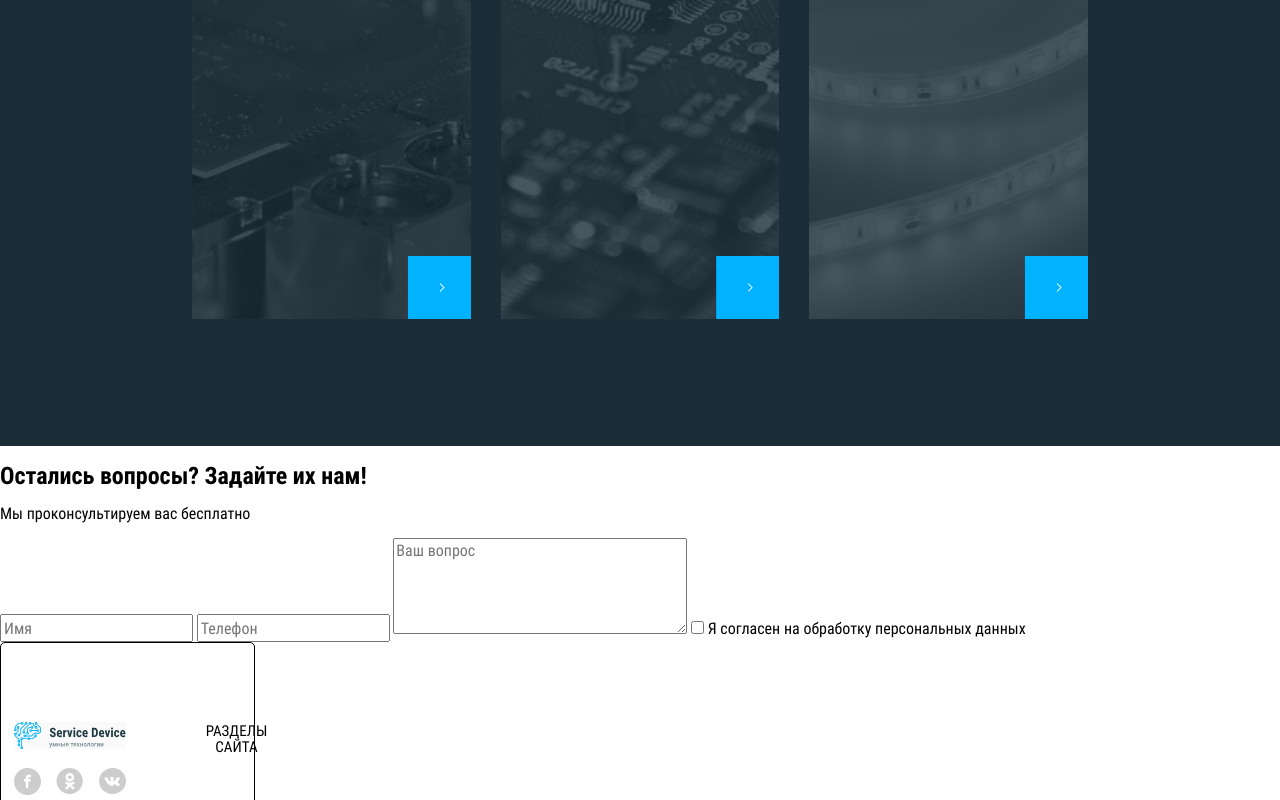
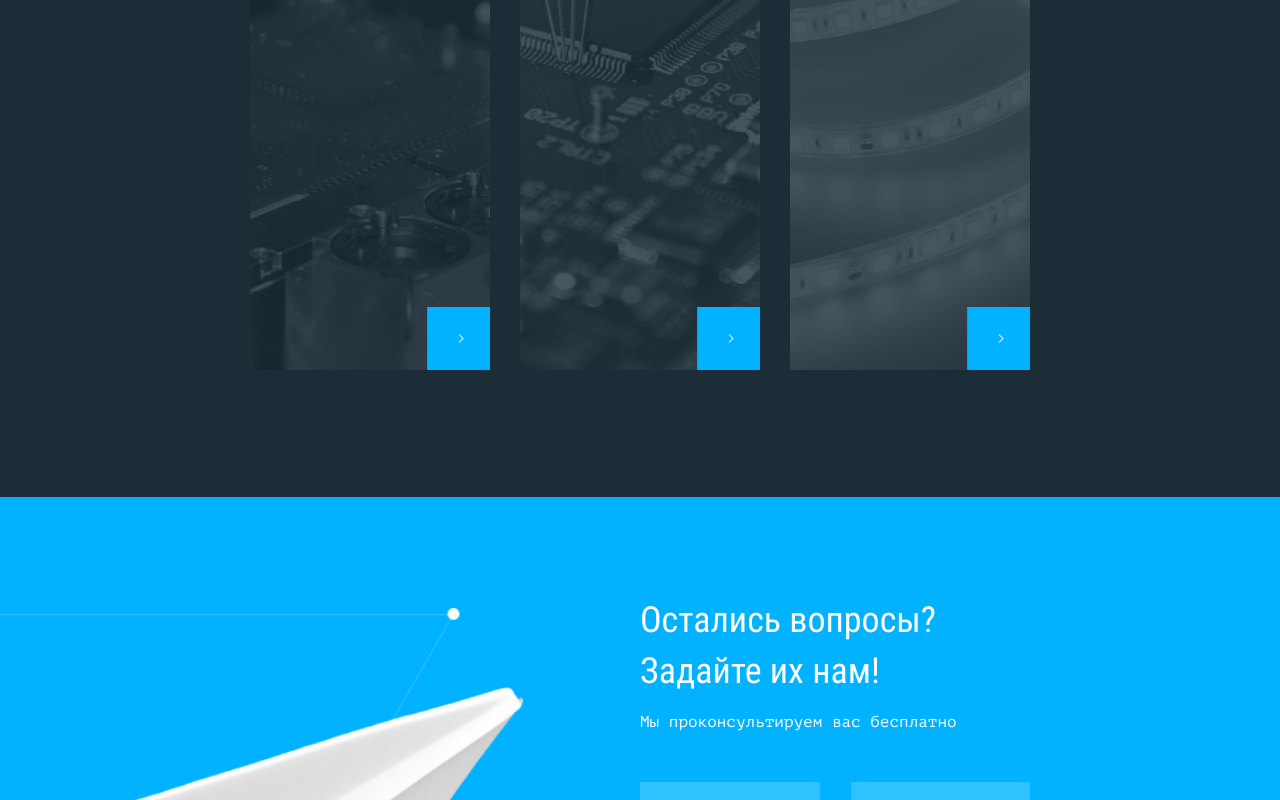
Before and after one commit to 2tankov2/smart-device, a website: page source/index.html in a window 1280 px wide. Shown: the part 2646-3446 px from the top of the page. Drawn offline with nearby package versions, Linux system fonts and the light colour scheme; files that its build step writes are made by us from their sources.

Commit message:
добавляет стилизацию формы в подвале desktop

```diff
--- a/source/index.html
+++ b/source/index.html
@@ -87,23 +87,35 @@
               <p class="products__info">Комплектующие для&nbsp;светотехники</p>
           </a>
         </div>
-      </section>
     </div>
   </main>
 
   <footer class="page-footer">
+    <div class="page-footer__form-question">
+      <div class="form-question__wrapper">
         <section class="form-question">
           <h2 class="visually-hidden">Форма обратной связи</h2>
           <h2>Остались вопросы? Задайте их нам!</h2>
           <p>Мы проконсультируем вас бесплатно</p>
-      <form action="#" method="post">
+          <form class="form-question__add" action="#" method="post">
+            <div class="form-question__item">
               <input name="name" type="text" placeholder="Имя">
               <input name="tel" type="tel" placeholder="Телефон">
+            </div>
             <textarea name="commit" rows="5" cols="33" placeholder="Ваш вопрос"></textarea>
+            <div class="form-question__item">
+              <button class="button button--question" type="submit" value="">
+                Задать вопрос
+              </button>
+              <div class="form-question__checkbox">
                 <input type="checkbox" name="agreement" value="no" id="agree">
                 <label for="agree">Я согласен на обработку персональных данных</label>
-        <button class="button button--question" type="submit" value="Задать вопрос">
+              </div>
+            </div>
           </form>
+        </section>
+      </div>
+    </div>
     <div class="page-footer__wrapper">
       <div class="page-footer__container">
         <a class="page-footer__logo logo">
--- a/source/sass/blocks/advantages.scss
+++ b/source/sass/blocks/advantages.scss
@@ -21,9 +21,6 @@
   padding-left: 45px;
 
   &:first-child {
-    background-color: #00b2ff;
-    color: #ffffff;
-
     &::before {
       content: url("../../img/stopwatch.svg");
       position: absolute;
@@ -60,6 +57,13 @@
       height: 35px;
     }
   }
+
+  &:hover,
+  &:focus,
+  &:active {
+    background-color: #00b2ff;
+    color: #ffffff;
+  }
 }
 
 .advantages__item-title {
--- a/source/sass/blocks/button.scss
+++ b/source/sass/blocks/button.scss
@@ -55,6 +55,12 @@
   margin-top: 20px;
 }
 
+.button--question {
+  width: 270px;
+  padding: 13px;
+  border-color: #ffffff;
+}
+
 @media (max-width: $tablet-width) {
   .button--call {
     display: none;
--- /dev/null
+++ b/source/sass/blocks/form-question.scss
@@ -0,0 +1,124 @@
+.form-question__wrapper {
+  width: 61%;
+  display: flex;
+  justify-content: flex-end;
+  margin: 96px auto 113px;
+}
+
+.form-question {
+  width: 50%;
+  display: flex;
+  flex-direction: column;
+}
+
+.form-question h2 {
+  font-weight: normal;
+  font-size: 36px;
+  line-height: 51px;
+  margin: 0;
+}
+
+.form-question p {
+  font-family: "PT Mono", "Arial", monospace;
+  font-size: 16px;
+  line-height: 22px;
+  margin-bottom: 49px;
+}
+
+.form-question__add {
+  display: flex;
+  flex-direction: column;
+}
+
+.form-question__item {
+  display: flex;
+  align-items: center;
+  margin-bottom: 40px;
+
+  &:first-child input {
+    width: 40%;
+    height: 50px;
+    flex: 1 1 auto;
+  }
+}
+
+.form-question input,
+.form-question textarea {
+  background-color: #30c1ff;
+  border: none;
+
+  &::placeholder {
+    color: #ffffff;
+    font-family: "PT Mono", "Arial", monospace;
+    font-size: 16px;
+    line-height: 22px;
+    padding-left: 17px;
+    padding-top: 14px;
+  }
+}
+
+.form-question__checkbox {
+  display: flex;
+  align-items: center;
+  font-family: "PT Mono", "Arial", monospace;
+  font-size: 14px;
+  line-height: 16px;
+  margin-left: 38px;
+
+  opacity: 0.8;
+}
+
+.form-question__checkbox input[type="checkbox"] {
+  opacity: 0;
+}
+
+.form-question__checkbox label {
+  position: relative;
+  display: inline-block;
+  padding-left: 38px;
+}
+
+.form-question__checkbox label::before,
+.form-question__checkbox label::after {
+  position: absolute;
+  content: "";
+  display: inline-block;
+}
+
+.form-question__checkbox label::before {
+  height: 16px;
+  width: 16px;
+  border: 1px solid #ffffff;
+  left: 0;
+  top: 3px;
+}
+
+.form-question__checkbox label::after {
+  height: 5px;
+  width: 9px;
+  border-left: 1px solid #ffffff;
+  border-bottom: 1px solid #ffffff;
+  transform: rotate(-45deg);
+  left: 4px;
+  top: 7px;
+}
+
+.form-question__checkbox input[type="checkbox"] + label::after {
+  content: none;
+}
+
+.form-question__checkbox input[type="checkbox"]:checked + label::after {
+  content: "";
+}
+
+
+.form-question__item input[type=tel] {
+  margin-left: 31px;
+}
+
+.form-question textarea {
+  width: 100%;
+  height: 154px;
+  box-sizing: border-box;
+  margin-bottom: 43px;
+}
--- a/source/sass/blocks/page-footer.scss
+++ b/source/sass/blocks/page-footer.scss
@@ -53,6 +53,14 @@
 .page-footer__copyright {
   border-top: 1px solid #e5e5e5;
   padding: 14px 0;
+}
+
+.page-footer__form-question {
+  color: #ffffff;
+  background-image: url("../../img/flight.png");
+  background-size: cover;
+  background-repeat: no-repeat;
+  background-position: center;
 }
 
 @media (max-width: $tablet-width) {
--- a/source/sass/blocks/products.scss
+++ b/source/sass/blocks/products.scss
@@ -1,5 +1,5 @@
 .products {
-  width: 70%;
+  width: 61%;
   display: flex;
   flex-direction: column;
   margin: 0 auto;
--- a/source/sass/style.scss
+++ b/source/sass/style.scss
@@ -15,3 +15,4 @@
 @import "blocks/advantages.scss";
 @import "blocks/about.scss";
 @import "blocks/products.scss";
+@import "blocks/form-question.scss";
```
Also changed, not shown: build/css/style.min.css, build/img/flight.png (added), build/index.html, source/img/flight.png (added), 1 other file. Lines whose indentation alone changed are shown as unchanged.
